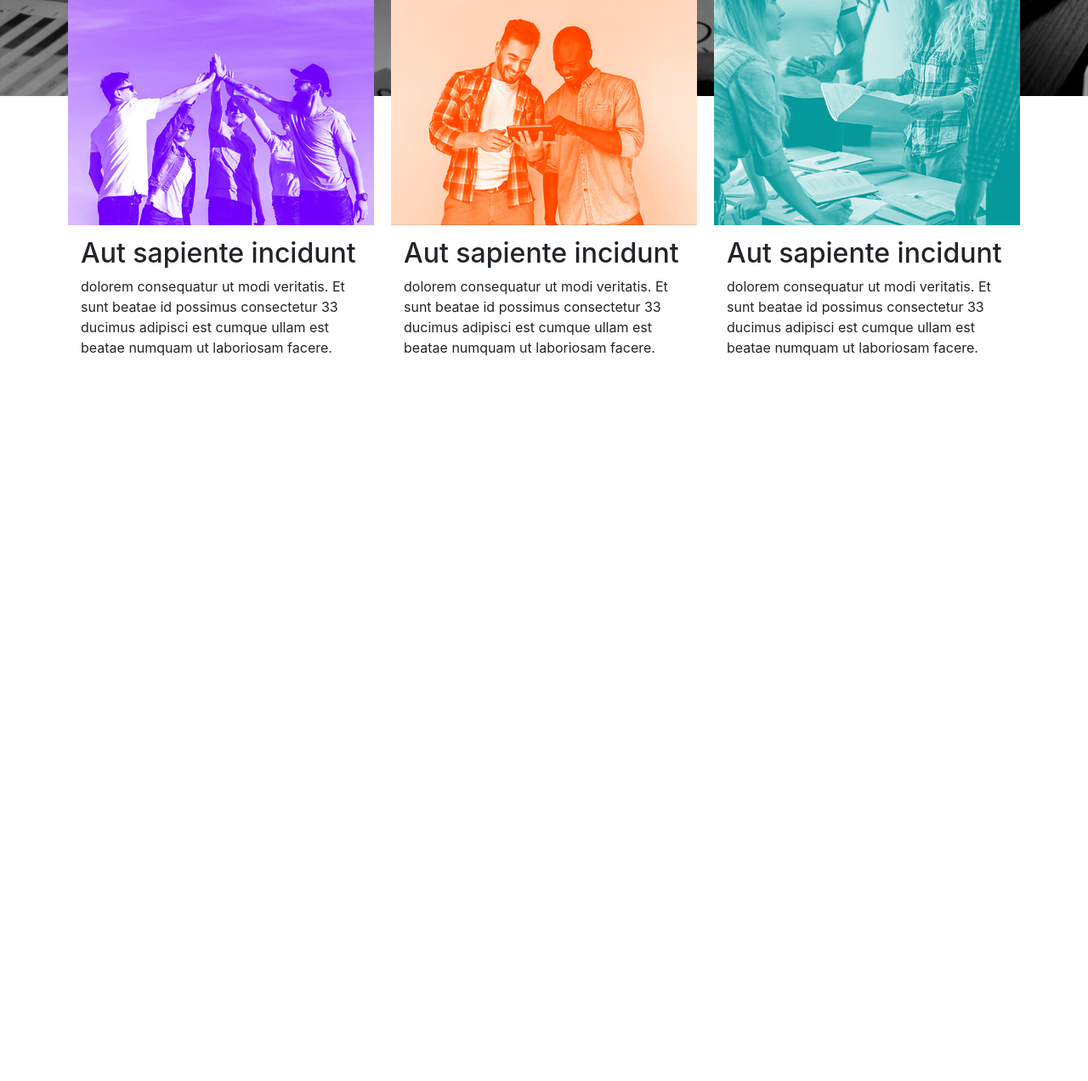
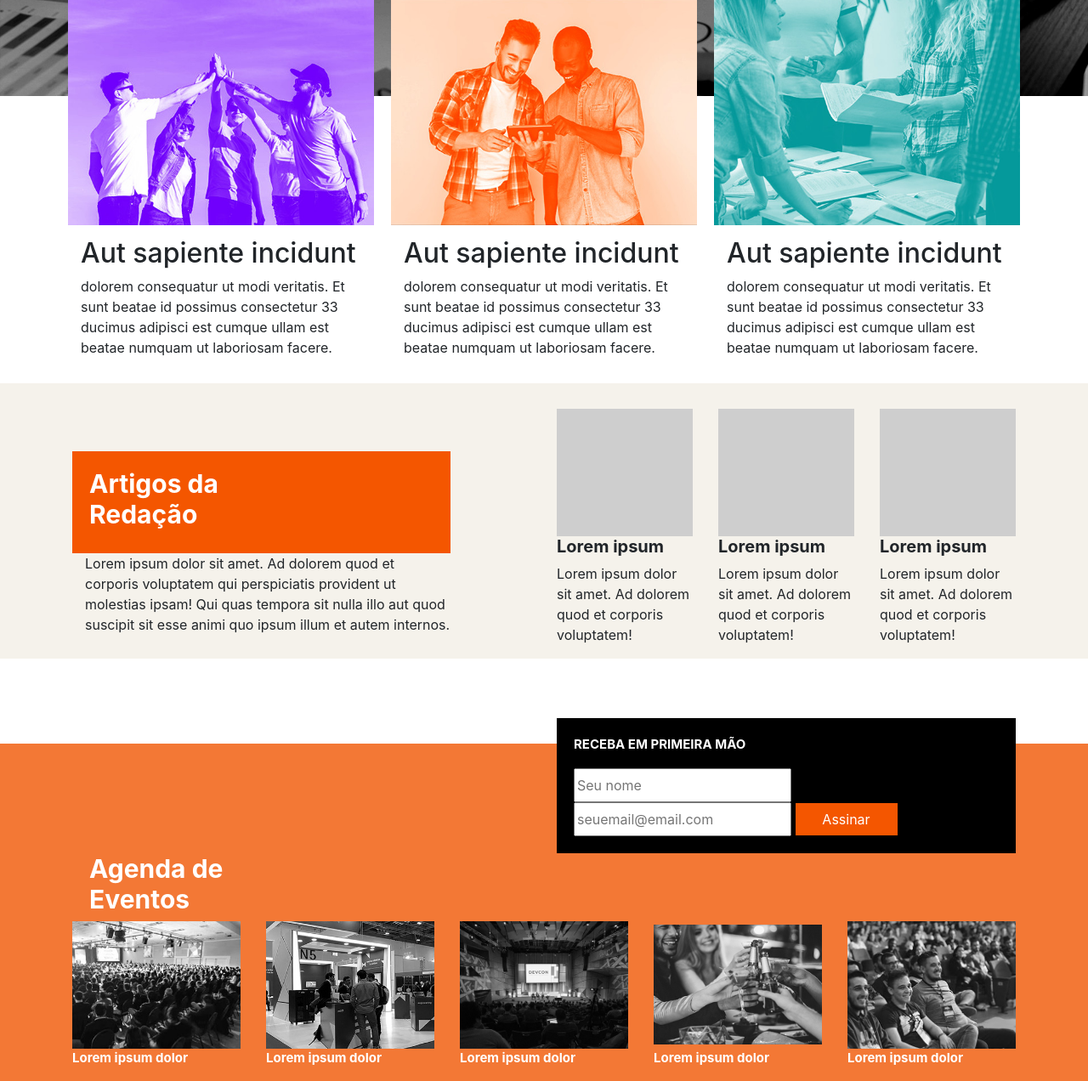
Before and after one commit to Lz-Rod/testeVagaDev, a PHP site: page / in a window 1280 px wide. Shown: the part 343-1615 px from the top of the page at 85% size. Before the commit the page ends 762 px from the top, so only its background shows below. Run offline with PHP 8.4, Linux system fonts and the light colour scheme; some libraries are stand-ins or nearby versions.

Commit message:
Finalizados sections artigos e agenda no index.html

```diff
--- a/css/style.css
+++ b/css/style.css
@@ -1,3 +1,4 @@
+/*header and destaque*/
 #header_bg{
     background-image: url("../img/header_bg.jpg");
     background-repeat: no-repeat;
@@ -44,6 +45,108 @@
     margin-left: 10px;
     margin-right: 10px;
 }
+/*articles*/
+.pad-r{
+    padding-right: 60px;
+}
+
+#artigos{
+    background-color: #f5f2eb;
+    padding-top: 30px;
+}
+
+#artigos h1{
+    color: #fff;
+    font-size: 30px;
+    padding-left: 20px;
+    font-weight: 700;
+}
+
+#artigos h2{
+    font-size: 20px;
+    font-weight: 700;
+}
+
+.txt_articles{
+    padding-left: 15px;
+}
+
+.box{
+    background-color: #f45600;
+    width: 100%;
+    padding-top: 20px;
+    padding-bottom: 20px;
+    margin-top: 50px;
+}
+
+.img_art{
+    background-color: #cecece;
+    width: 100%;
+    height: 150px;
+}
+
+/*agenda*/
+
+#agenda{
+    margin-top: 100px;
+    background-color: #f37835;
+}
+
+.news{
+    margin-top: -30px;
+    background-color: #000;
+    padding: 20px;
+}
+
+#agenda h1{
+    color: #fff;
+    font-size: 30px;
+    padding-left: 20px;
+    font-weight: 700;
+}
+
+#agenda p{
+    color: #fff;
+    font-size: 15px;
+    font-weight: 700;
+
+}
+
+.agenda_01{
+    background-image: url("../img/agenda_01.jpg");
+    background-size: 300px;
+    background-repeat: no-repeat;
+    background-position: center;
+    padding-top: 150px;
+}
+.agenda_02{
+    background-image: url("../img/agenda_02.jpg");
+    background-size: 300px;
+    background-repeat: no-repeat;
+    background-position: center;
+    padding-top: 150px;
+}
+.agenda_03{
+    background-image: url("../img/agenda_03.jpg");
+    background-size: 300px;
+    background-repeat: no-repeat;
+    background-position: center;
+    padding-top: 150px;
+}
+.agenda_04{
+    background-image: url("../img/agenda_04.jpg");
+    background-size: 300px;
+    background-repeat: no-repeat;
+    background-position: center;
+    padding-top: 150px;
+}
+.agenda_05{
+    background-image: url("../img/agenda_05.jpg");
+    background-size: 300px;
+    background-repeat: no-repeat;
+    background-position: center;
+    padding-top: 150px;
+}
 /*button*/
 .btn-warning{
     color: #fff;
@@ -57,3 +160,18 @@
     background-color: #923706;
     border-color: #923706;
 }
+
+/*input*/
+input{
+    height: 40px;
+}
+
+.bt{
+    color: #fff;
+    background-color: #f45600;
+    border-color: #f45600;
+    border-radius: 0%;
+    border: none;
+    width: 120px;
+    height: 38px;
+}
--- a/index.html
+++ b/index.html
@@ -9,8 +9,7 @@
     <link href="css/style.css" rel="stylesheet">
 </head>
 <body>
-    <div id="header_bg">
-        <header>
+        <header id="header_bg">
             <nav class="navbar navbar-expand-lg navbar-dark">
                 <div class="container">
                 <a class="navbar-brand" href="#"><img src="img/logo.jpg" alt="Company name"></a>
@@ -46,7 +45,6 @@
                     </div>
                 </div>
             </nav>
-        </header>
             <section id="destaques">
                 <div class="container">
                     <h1>Lorem ipsum dolor sit amet.</h1>
@@ -68,9 +66,82 @@
                     </div>
                 </div>
             </section>
+        </header>
+
+    <section id="artigos">
+        <div class="container">
+            <div class="row">
+                <div class="col-md-5">
+                    <div class="box">
+                        <h1>Artigos da <br>Redação</h1>
                     </div>
-    <section id="artigos"></section>
-    <section id="agenda"></section>
+                    <div class="txt_articles">
+                        <p>Lorem ipsum dolor sit amet. Ad dolorem quod et corporis voluptatem qui perspiciatis provident ut molestias ipsam! Qui quas tempora sit nulla illo aut quod suscipit sit esse animi quo ipsum illum et autem internos.</p>
+                    </div>
+                </div>
+                <div class="col-sm-2 offset-md-1">
+                    <div class="img_art"></div>
+                    <h2>Lorem ipsum</h2>
+                    <p>Lorem ipsum dolor sit amet. Ad dolorem quod et corporis voluptatem! </p>
+                </div>
+                <div class="col-sm-2">
+                    <div class="img_art"></div>
+                    <h2>Lorem ipsum</h2>
+                    <p>Lorem ipsum dolor sit amet. Ad dolorem quod et corporis voluptatem! </p>
+                </div>
+                <div class="col-sm-2">
+                    <div class="img_art"></div>
+                    <h2>Lorem ipsum</h2>
+                    <p>Lorem ipsum dolor sit amet. Ad dolorem quod et corporis voluptatem! </p>
+                </div>
+            </div>
+        </div>
+    </section>
+    <section id="agenda">
+        <div class="container">
+            <div class="row">
+                <div class="col-sm-6 offset-md-6">
+                    <div class="news">
+                        <p>RECEBA EM PRIMEIRA MÃO</p>
+                        <form action="">
+                            <input type="text" name="nome" id="nome" placeholder="Seu nome">
+                            <input type="email" name="email" id="email" placeholder="seuemail@email.com">
+                            <input class="bt" type="submit" value="Assinar">
+                        </form>
+                    </div>
+                </div>
+            </div>
+        </div>
+        <div class="container">
+            <div class="row">
+                <div class="col">
+                        <h1>Agenda de <br>Eventos</h1>
+                </div>
+            </div>
+            <div class="row">
+                <div class="col-sm">
+                    <div class="agenda_01"></div>
+                    <p>Lorem ipsum dolor</p>
+                </div>
+                <div class="col-sm">
+                    <div class="agenda_02"></div>
+                    <p>Lorem ipsum dolor</p>
+                </div>
+                <div class="col-sm">
+                    <div class="agenda_03"></div>
+                    <p>Lorem ipsum dolor</p>
+                </div>
+                <div class="col-sm">
+                    <div class="agenda_04"></div>
+                    <p>Lorem ipsum dolor</p>
+                </div>
+                <div class="col-sm">
+                    <div class="agenda_05"></div>
+                    <p>Lorem ipsum dolor</p>
+                </div>
+            </div>
+        </div>
+    </section>
     <section id="materias"></section>
     <section id="news"></section>
     <footer></footer>
```
Lines whose indentation alone changed are shown as unchanged.
